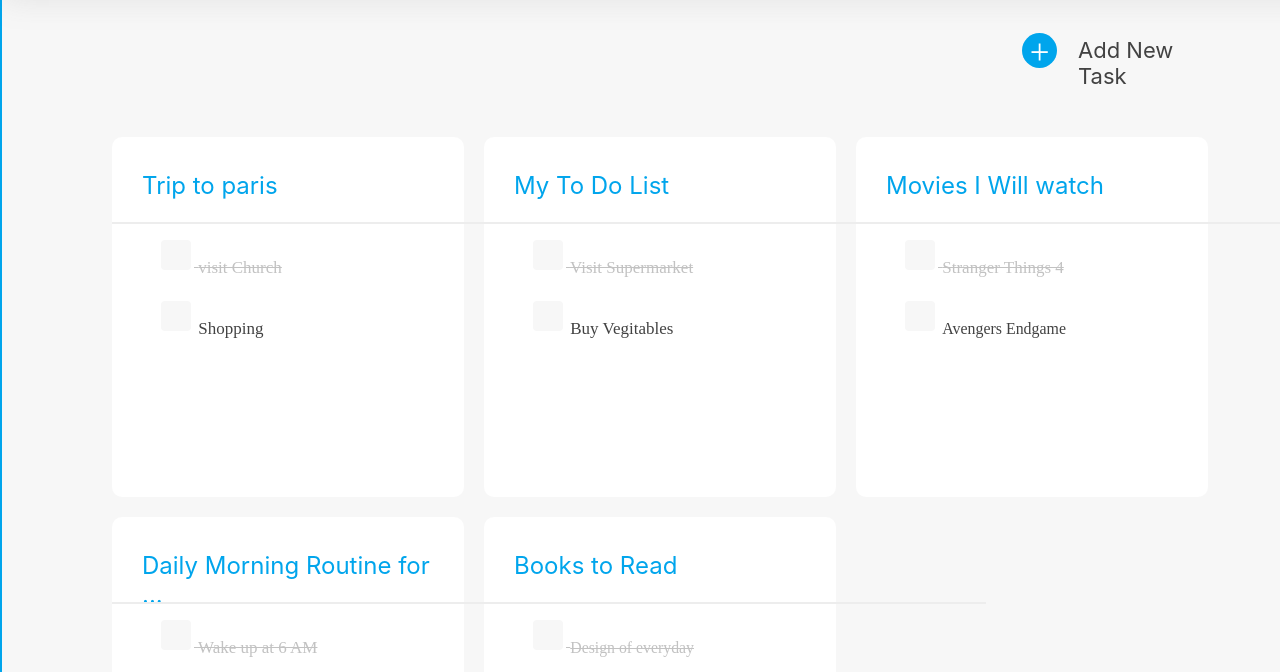
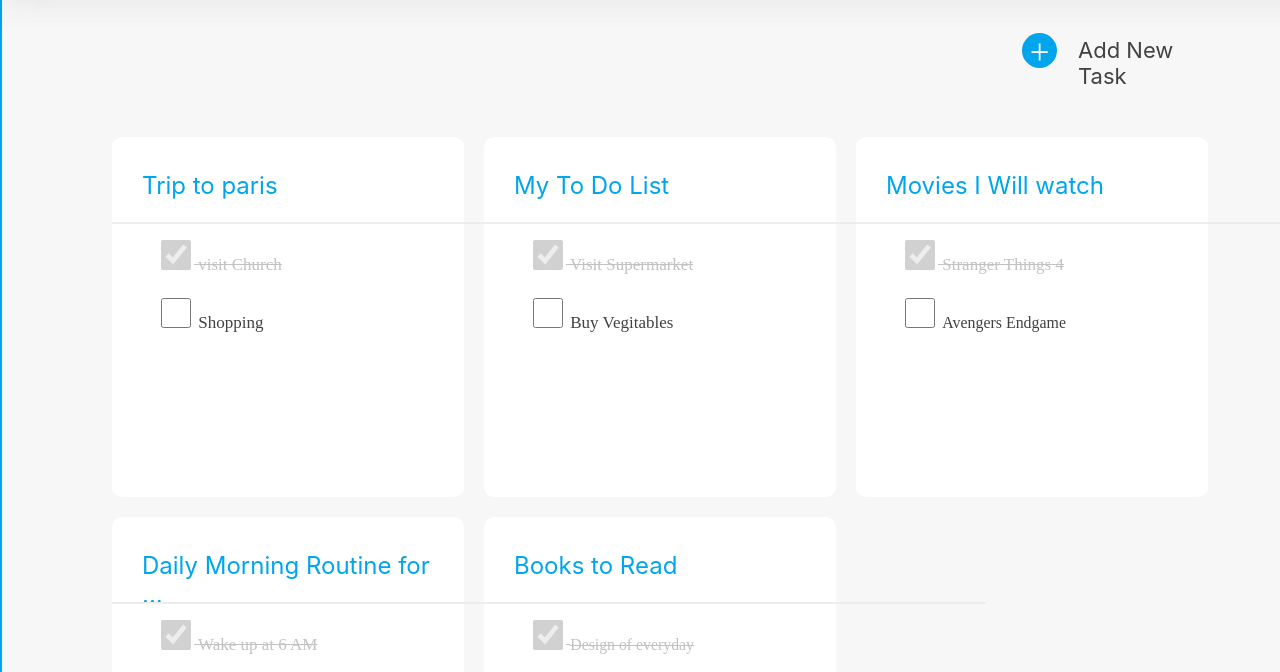
Before and after one commit to 8624060987/CSS_Project2, a plain HTML site: page index.html in a window 1280 px wide. Shown: the part 99-771 px from the top of the page. Drawn offline with Linux system fonts and the light colour scheme.

Commit message:
deletion 2 lines

```diff
--- a/project.css
+++ b/project.css
@@ -143,8 +143,7 @@ body{
      border: 1px solid #424242;
  } */
 input[type="checkbox"] {
-    appearance: none;
-    -webkit-appearance: none;
+
     height: 30px;
     width: 30px;
     /* background-color:#C2C2C2 ; */
```
